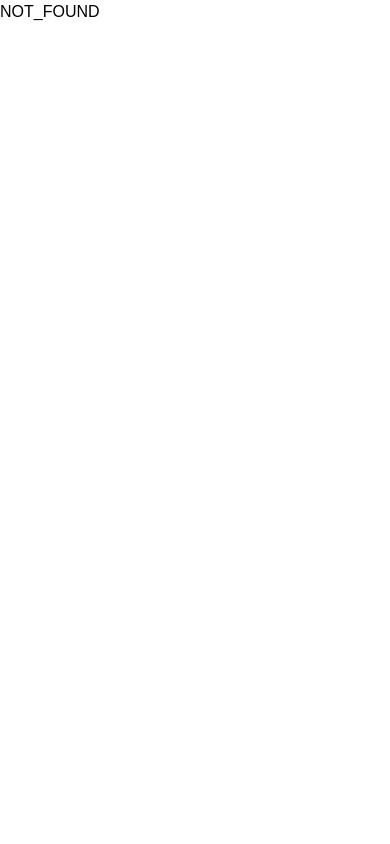
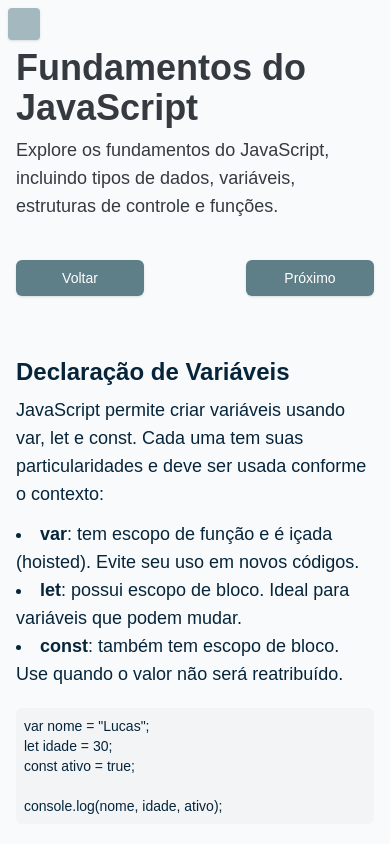
Before and after one commit to Gustavonn07/Site_Monitoria, a React (Vite) app: page /programming/js_fundamentals in a window 390 px wide. Shown: the top 844 px of the page. Built offline with nearby package versions, Linux system fonts and the light colour scheme; some icons are missing.

Commit message:
adiciona página de fundamentos de js

```diff
--- a/src/components/containers/assets/sidebar.data.ts
+++ b/src/components/containers/assets/sidebar.data.ts
@@ -76,6 +76,11 @@ export const sidebar_data_programming: SidebarData = [
         link: "/programming/introduction_p5",
       },
       {
+        title: "Fundamentos do JS",
+        icon: "mdi:code-json",
+        link: "programming/js_fundamentals",
+      },
+      {
         title: "Estrutura Básica",
         icon: "ph:code-bold",
         link: "/programming/structure_p5",
--- /dev/null
+++ b/src/pages/ProgrammingFundamentals/index.tsx
@@ -0,0 +1,251 @@
+import { PageItemsType } from "../../@types";
+import { PageBuilder } from "../../components/containers/PageBuilder";
+
+export const ProgrammingFundamentals = () => {
+  return (
+    <PageBuilder
+      head={{
+        title: "Fundamentos do JavaScript",
+        description:
+          "Explore os fundamentos do JavaScript, incluindo tipos de dados, variáveis, estruturas de controle e funções.",
+      }}
+      itens={[
+        {
+          type: PageItemsType.SECTION,
+          title: "Declaração de Variáveis",
+          description: (
+            <div>
+              <p>
+                JavaScript permite criar variáveis usando <code>var</code>, <code>let</code> e <code>const</code>. Cada uma tem suas particularidades e deve ser usada conforme o contexto:
+              </p>
+              <ul className="list-disc list-inside mt-3">
+                <li><strong>var</strong>: tem escopo de função e é içada (hoisted). Evite seu uso em novos códigos.</li>
+                <li><strong>let</strong>: possui escopo de bloco. Ideal para variáveis que podem mudar.</li>
+                <li><strong>const</strong>: também tem escopo de bloco. Use quando o valor não será reatribuído.</li>
+              </ul>
+              <pre className="bg-gray-100 p-2 rounded-md my-5 text-sm overflow-auto">
+{`var nome = "Lucas";
+let idade = 30;
+const ativo = true;
+
+console.log(nome, idade, ativo);`}
+              </pre>
+            </div>
+          ),
+          sectionProps: { hasSeparatorSection: true },
+        },
+        {
+          type: PageItemsType.SECTION,
+          title: "Operadores",
+          description: (
+            <div>
+              <p>
+                JavaScript possui diversos operadores que ajudam a manipular valores e controlar a lógica do código:
+              </p>
+              <ul className="list-disc list-inside mt-3">
+                <li><strong>Aritméticos:</strong> +, -, *, /</li>
+                <li><strong>Comparação:</strong> ==, ===, !=, !==, &gt;, &lt;</li>
+                <li><strong>Lógicos:</strong> &&, ||, !</li>
+              </ul>
+              <p className="mt-3">
+                Saber como combiná-los é essencial para construir expressões e condições mais avançadas.
+              </p>
+              <pre className="bg-gray-100 p-2 rounded-md my-5 text-sm overflow-auto">
+{`let a = 10;
+let b = 5;
+
+console.log(a + b);      // 15
+console.log(a > b);      // true
+console.log(a === 10);   // true
+console.log(a !== b);    // true
+console.log(a > 5 && b < 10); // true`}
+              </pre>
+            </div>
+          ),
+          sectionProps: { hasSeparatorSection: true },
+        },
+        {
+          type: PageItemsType.SECTION,
+          title: "Estruturas de Controle",
+          description: (
+            <div>
+              <p>
+                As estruturas de controle definem o fluxo da aplicação. Com elas, você pode tomar decisões e repetir ações:
+              </p>
+              <ul className="list-disc list-inside mt-3">
+                <li><code>if / else</code>: executa blocos de código com base em condições.</li>
+                <li><code>for</code>: laço com controle por contador.</li>
+                <li><code>while</code>: laço que continua enquanto a condição for verdadeira.</li>
+              </ul>
+              <pre className="bg-gray-100 p-2 rounded-md my-5 text-sm overflow-auto">
+{`let hora = 14;
+
+if (hora < 12) {
+  console.log("Bom dia");
+} else if (hora < 18) {
+  console.log("Boa tarde");
+} else {
+  console.log("Boa noite");
+}
+
+for (let i = 0; i < 3; i++) {
+  console.log("Contando:", i);
+}`}
+              </pre>
+            </div>
+          ),
+          sectionProps: { hasSeparatorSection: true },
+        },
+        {
+          type: PageItemsType.SECTION,
+          title: "Funções e Arrow Functions",
+          description: (
+            <div>
+              <p>
+                Funções encapsulam lógica reutilizável. As arrow functions tornam a sintaxe mais enxuta, especialmente para funções curtas:
+              </p>
+              <p className="mt-3">
+                Além disso, arrow functions não criam seu próprio <code>this</code>, o que é útil em métodos ou callbacks.
+              </p>
+              <div className="grid grid-cols-1 md:grid-cols-2 gap-4 my-5">
+                <div>
+                  <p className="mt-3 font-semibold">Função tradicional:</p>
+                  <pre className="bg-gray-100 p-2 rounded-md text-sm overflow-auto">
+{`function saudacao(nome) {
+  return \`Olá, \${nome}\`;
+}
+
+console.log(saudacao("Lucas")); // Olá, Lucas`}
+                  </pre>
+                </div>
+                <div>
+                  <p className="mt-3 font-semibold">Arrow Function:</p>
+                  <pre className="bg-gray-100 p-2 rounded-md text-sm overflow-auto">
+{`const dobro = (x) => x * 2;
+console.log(dobro(4)); // 8`}
+                  </pre>
+                </div>
+              </div>
+            </div>
+          ),
+          sectionProps: { hasSeparatorSection: true },
+        },
+        {
+          type: PageItemsType.SECTION,
+          title: "Objetos e Arrays",
+          description: (
+            <div>
+              <p>
+                Objetos e arrays permitem organizar e manipular coleções de dados de forma eficiente:
+              </p>
+              <ul className="list-disc list-inside mt-3">
+                <li><strong>Objetos:</strong> estruturas com pares chave-valor.</li>
+                <li><strong>Arrays:</strong> listas ordenadas de elementos acessados por índice.</li>
+              </ul>
+              <p className="mt-3">
+                Eles são base para trabalhar com dados no dia a dia da programação.
+              </p>
+              <pre className="bg-gray-100 p-2 rounded-md my-5 text-sm overflow-auto">
+{`const pessoa = {
+  nome: "Maria",
+  idade: 25,
+  falar: function () {
+    console.log(\`Oi, sou \${this.nome}\`);
+  }
+};
+
+const frutas = ["maçã", "banana", "uva"];
+
+pessoa.falar(); // Oi, sou Maria
+console.log(frutas[1]); // banana`}
+              </pre>
+            </div>
+          ),
+          sectionProps: { hasSeparatorSection: true },
+        },
+        {
+          type: PageItemsType.SECTION,
+          title: "Escopo e Hoisting",
+          description: (
+            <div>
+              <p>
+                O <strong>escopo</strong> define onde uma variável é acessível. O <strong>hoisting</strong> é o comportamento de mover declarações para o topo do escopo:
+              </p>
+              <ul className="list-disc list-inside mt-3">
+                <li><code>var</code> é içado e pode causar comportamentos inesperados.</li>
+                <li><code>let</code> e <code>const</code> respeitam o bloco onde foram declaradas e não são acessadas antes da declaração.</li>
+              </ul>
+              <pre className="bg-gray-100 p-2 rounded-md my-5 text-sm overflow-auto">
+{`function exemplo() {
+  console.log(x); // undefined
+  var x = 10;
+}
+exemplo();`}
+              </pre>
+              <p className="mt-4">
+                <code>let</code> e <code>const</code> não sofrem hoisting da mesma forma:
+              </p>
+              <pre className="bg-gray-100 p-2 rounded-md my-5 text-sm overflow-auto">
+{`if (true) {
+  let local = "bloco";
+  console.log(local); // bloco
+}
+// console.log(local); // Erro`}
+              </pre>
+            </div>
+          ),
+          sectionProps: { hasSeparatorSection: true },
+        },
+        {
+          type: PageItemsType.SECTION,
+          title: "Módulos ES6",
+          description: (
+            <div>
+              <p>
+                Com ES6, JavaScript passou a suportar <strong>módulos</strong>, permitindo separar responsabilidades entre arquivos:
+              </p>
+              <ul className="list-disc list-inside mt-3">
+                <li><code>export</code>: define o que será compartilhado com outros arquivos.</li>
+                <li><code>import</code>: traz funções, objetos ou valores de outro módulo.</li>
+              </ul>
+              <p className="mt-3">
+                Isso melhora a organização do código e facilita a manutenção de projetos maiores.
+              </p>
+              <pre className="bg-gray-100 p-2 rounded-md text-sm overflow-auto">
+{`// soma.js
+export function soma(a, b) {
+  return a + b;
+}`}
+              </pre>
+              <pre className="bg-gray-100 p-2 rounded-md text-sm overflow-auto">
+{`// main.js
+import { soma } from './soma.js';
+
+console.log(soma(2, 3)); // 5`}
+              </pre>
+              <p className="mt-4">
+                Para funcionar no navegador, use a tag <code>{`<script type="module">`}</code> no seu index.html
+              </p>
+            </div>
+          ),
+          sectionProps: { hasSeparatorSection: true },
+        },
+      ]}
+      bibliography={[
+        {
+          title: "Guia de JavaScript",
+          link: "https://developer.mozilla.org/pt-BR/docs/Web/JavaScript",
+          text: "Referência oficial para aprender JavaScript.",
+        },
+      ]}
+      goBack={{
+        text: "Voltar",
+        link: "programming/introduction_p5",
+      }}
+      goFoward={{
+        text: "Próximo",
+        link: "programming/structure_p5",
+      }}
+    />
+  );
+};
--- a/src/pages/ProgrammingIntroductionP5/index.tsx
+++ b/src/pages/ProgrammingIntroductionP5/index.tsx
@@ -205,7 +205,7 @@ rect(100, 100, 50, 50);`}
       }}
       goFoward={{
         text: "Próximo",
-        link: "programming/structure_p5",
+        link: "programming/js_fundamentals",
       }}
     />
   );
--- a/src/pages/ProgrammingStructure/index.tsx
+++ b/src/pages/ProgrammingStructure/index.tsx
@@ -138,7 +138,7 @@ function draw() {
       ]}
       goBack={{
         text: "Voltar",
-        link: "programming/introduction_p5",
+        link: "programming/js_fundamentals",
       }}
       goFoward={{
         text: "Próximo",
--- a/src/pages/index.ts
+++ b/src/pages/index.ts
@@ -15,3 +15,4 @@ export * from './ProgrammingInteractive'
 export * from './ProgrammingStyles'
 export * from './ProgrammingSound'
 export * from './ProgrammingChallengesP5'
+export * from './ProgrammingFundamentals'
--- a/src/routes.tsx
+++ b/src/routes.tsx
@@ -18,6 +18,7 @@ import {
   MultimediaForms,
   SemanticTags,
   MultimediaChallengesHtml,
+  ProgrammingFundamentals
 } from "./pages";
 
 
@@ -61,6 +62,10 @@ const publicRoutes: RouteObject[] = [
       {
         path: "programming/challenges",
         element: <ChallengesP5 />,
+      },
+      {
+        path: "programming/js_fundamentals",
+        element: <ProgrammingFundamentals />,
       },
       {
         path: "/multimedia/introduction_html",
```
Lines whose indentation alone changed are shown as unchanged.
